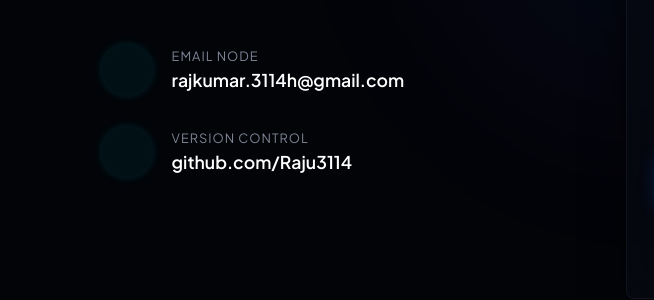
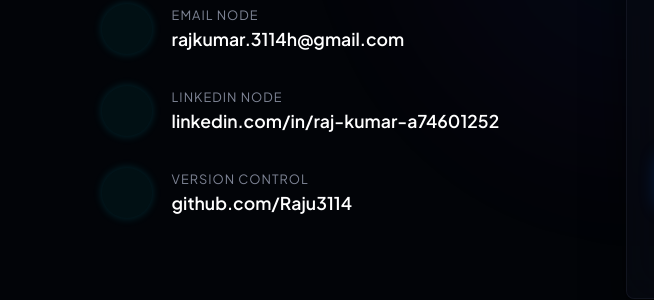
Before and after one commit to Raju3114/Raju3114, a plain HTML site: page index.html in a window 1280 px wide. Shown: the part 4421-4721 px from the top of the page, 0-654 px from the left. Drawn offline with Linux system fonts and the light colour scheme.

Commit message:
feat: convert README text sections and footer to animated space HUD SVGs

```diff
--- a/index.html
+++ b/index.html
@@ -528,6 +528,14 @@
             </div>
 
             <div class="contact-detail-item">
+              <i class="ph ph-linkedin-logo"></i>
+              <div>
+                <div class="detail-label">LinkedIn Node</div>
+                <a href="https://www.linkedin.com/in/raj-kumar-a74601252" target="_blank" rel="noopener noreferrer" class="detail-value">linkedin.com/in/raj-kumar-a74601252</a>
+              </div>
+            </div>
+
+            <div class="contact-detail-item">
               <i class="ph ph-git-branch"></i>
               <div>
                 <div class="detail-label">Version Control</div>
```
Also changed, not shown: about_bullets.svg (added), connect_email_footer.svg (added), connect_linkedin_footer.svg (added), divider_footer.svg, projects_info.svg (added), tech_stack.svg (added), 1 other file.
